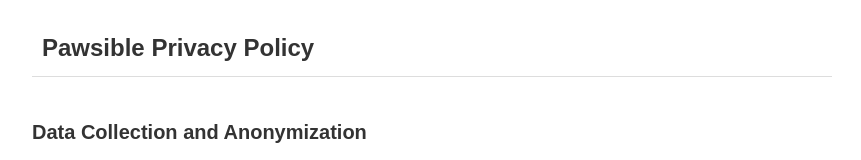
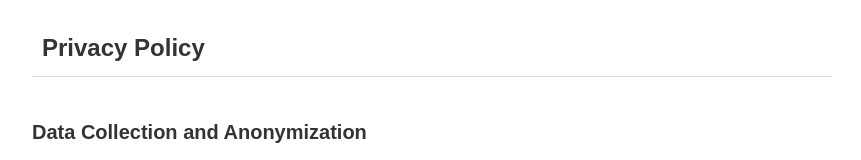
Before and after one commit to Jennywh/pawsible-web, a plain HTML site: page index.html in a window 1280 px wide. Shown: the top 160 px of the page, without its empty margins (208-1069 px from the left). Drawn offline with Linux system fonts and the light colour scheme.

Commit message:
update title

```diff
--- a/index.html
+++ b/index.html
@@ -9,7 +9,7 @@
 <body>
     <div class="container">
         <header class="top-bar">
-            <h1>Pawsible Privacy Policy</h1>
+            <h1>Privacy Policy</h1>
         </header>
 
         <div class="scroll-view">
```
